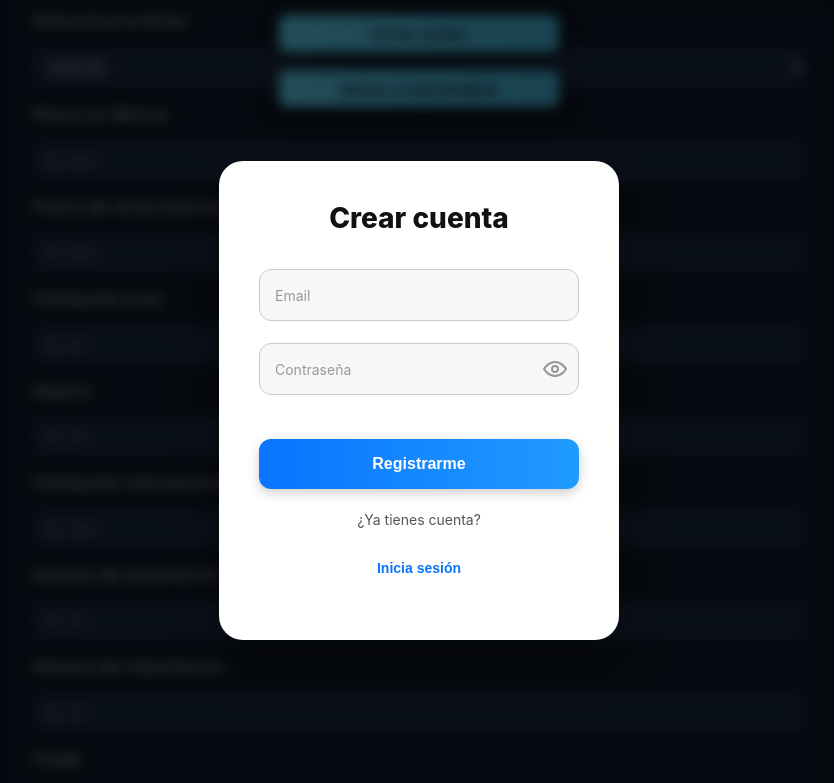
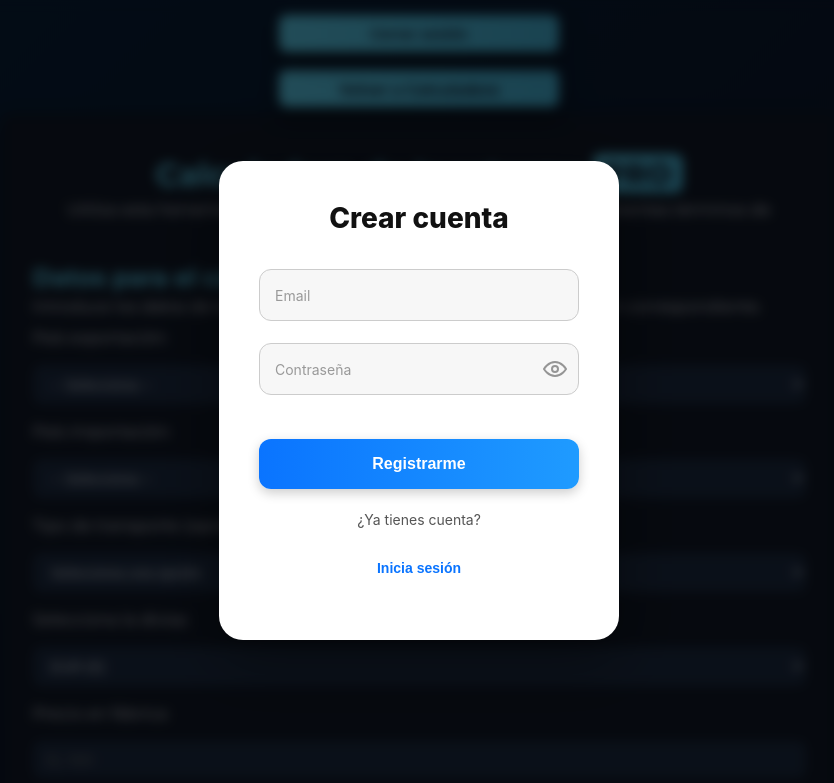
Before and after one commit to jorgeddcc7/nuevo-repo, a plain HTML site: page pro/index.html in a window 1280 px wide. Shown: the top 783 px of the page, without its empty margins (221-1055 px from the left). Drawn offline with nearby package versions, Linux system fonts and the light colour scheme; a web font is replaced by a local one.

Commit message:
politics6

```diff
--- a/pro/calculadorapro.css
+++ b/pro/calculadorapro.css
@@ -37,7 +37,7 @@ body {
   background: linear-gradient(135deg, var(--bg-gradient-1), var(--bg-gradient-2));
   display: flex;
   flex-direction: column;
-  justify-content: center;
+  justify-content: flex-start ;
   min-height: 100vh;
   color: var(--text-main);
 }
@@ -460,6 +460,7 @@ button:active {
 
 /* Políticas */
 .footer-legal {
+    margin-top: auto;
     text-align: center;
     padding: 20px;
     width: 100%;
```
